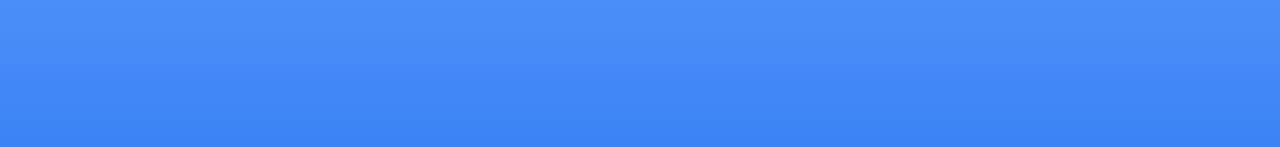
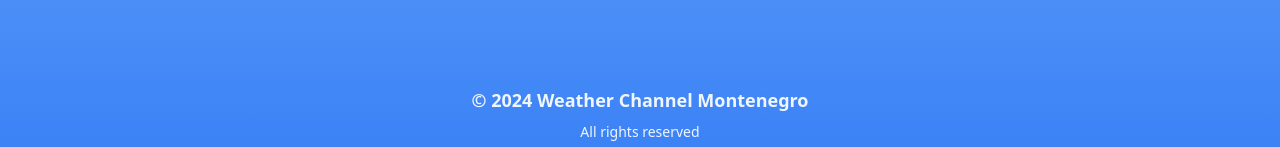
Before and after one commit to Suksii/weather-app, a Vue app: page / in a window 1280 px wide. Shown: the part 650-797 px from the top of the page. Built offline with nearby package versions, Linux system fonts and the light colour scheme; no server answers; the database is empty.

Commit message:
footer added

```diff
--- a/src/App.vue
+++ b/src/App.vue
@@ -1,11 +1,14 @@
 <template>
-  <div class="min-h-screen bg-gradient-to-b from-blue-300 to-blue-500 flex flex-col">
+  <div class="min-h-screen bg-gradient-to-b from-blue-300 to-blue-500 flex flex-col justify-between">
+    <div>
       <HeaderSection />
       <Navbar />
       <SearchedCitySection />
       <RouterView v-slot="{ Component, route }">
         <component :is="Component" :city="selectedCity" />
       </RouterView>
+    </div>
+    <FooterSection />
   </div>
 </template>
 
@@ -16,6 +19,7 @@
 import { onMounted, ref, watch } from 'vue';
 import { useRoute, useRouter } from 'vue-router';
 import { useStore } from 'vuex';
+import FooterSection from './components/FooterSection.vue';
 
 
 const selectedCity = ref('Podgorica')
@@ -39,7 +43,7 @@
 })
 
 watch(() => store.state.selectedCity, (newCity) => {
-  if(newCity && newCity !== route.params.city) updateCity(newCity)
+  if (newCity && newCity !== route.params.city) updateCity(newCity)
 })
 
 </script>
--- /dev/null
+++ b/src/components/FooterSection.vue
@@ -0,0 +1,10 @@
+<template>
+    <footer class="text-blue-50 pt-4 pb-2 w-full">
+        <div class="max-w-screen-xl mx-auto text-center">
+            <p class="text-lg font-semibold">&copy; 2024 Weather Channel Montenegro</p>
+            <p class="text-sm mt-2">All rights reserved</p>
+        </div>
+    </footer>
+</template>
+
+<script setup></script>
```
Lines whose indentation alone changed are shown as unchanged.
